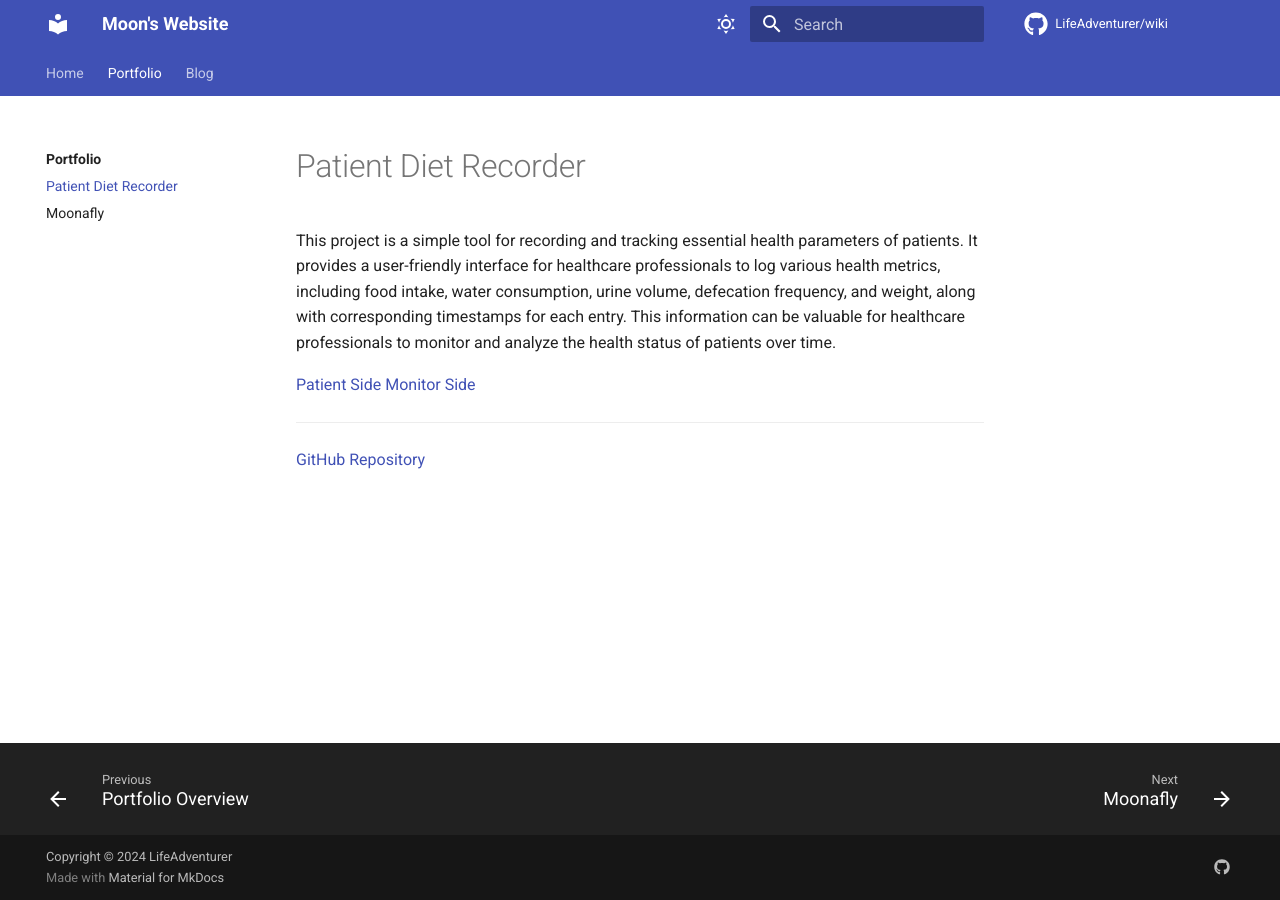
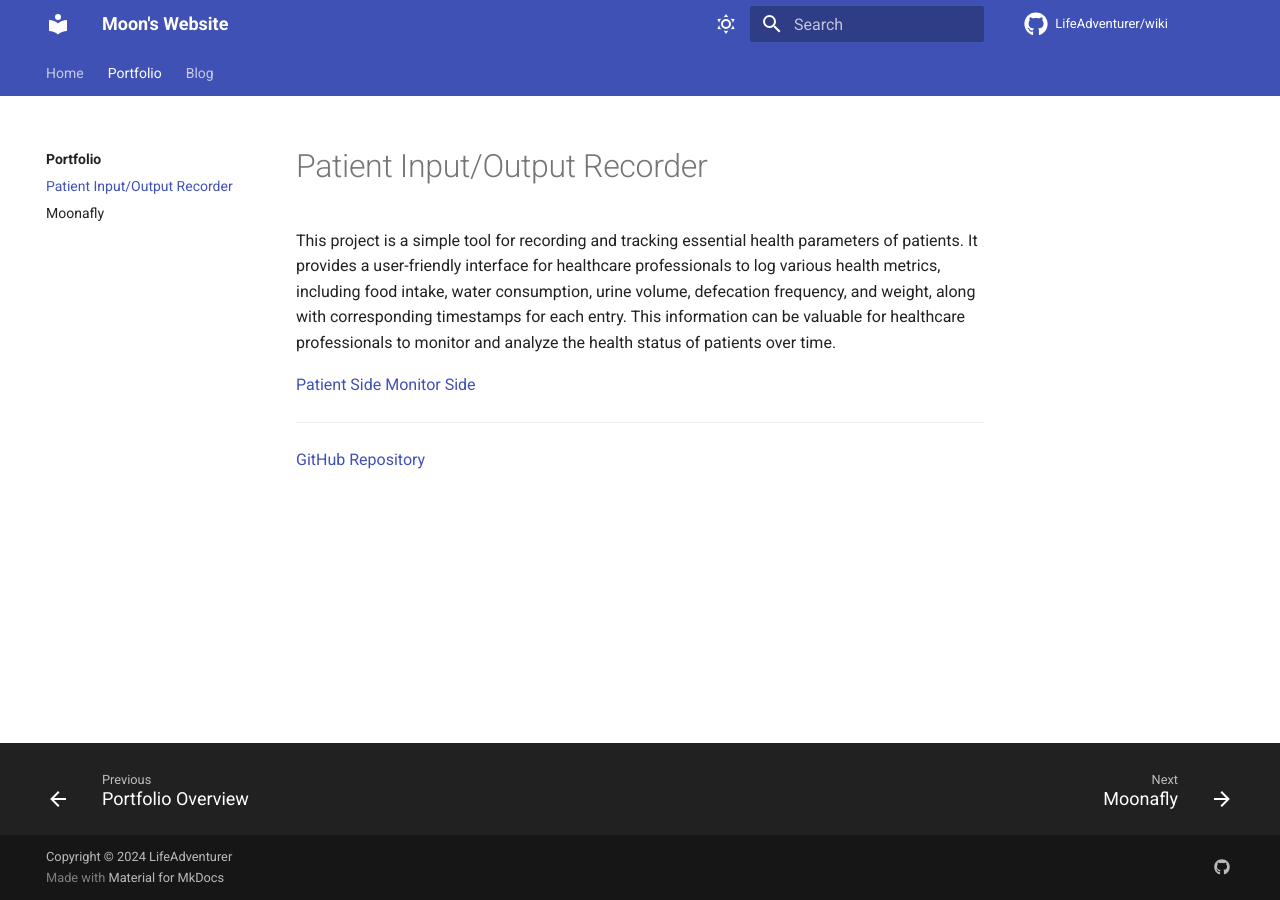
Before and after one commit to LifeAdventurer/wiki, an MkDocs documentation site: the page built from docs/portfolio/patient-input-output-recorder.md, in a window 1280 px wide. Built offline with MkDocs 1.6.1 and Material for MkDocs 9.7.7, drawn with Linux system fonts in a browser that asks for light colours; comment, search, counter and statistics services are not loaded.

Commit message:
Rename patient diet recorder

```diff
--- a/docs/portfolio/patient-diet-recorder.md
+++ b/docs/portfolio/patient-input-output-recorder.md
@@ -1,9 +1,9 @@
-# Patient Diet Recorder
+# Patient Input/Output Recorder
 
 This project is a simple tool for recording and tracking essential health parameters of patients. It provides a user-friendly interface for healthcare professionals to log various health metrics, including food intake, water consumption, urine volume, defecation frequency, and weight, along with corresponding timestamps for each entry. This information can be valuable for healthcare professionals to monitor and analyze the health status of patients over time.
 
-[Patient Side](https://lifeadventurer.github.io/patient-diet-recorder/patient/)
-[Monitor Side](https://lifeadventurer.github.io/patient-diet-recorder/monitor/)
+[Patient Side](https://lifeadventurer.github.io/patient-input-output-recorder/patient/)
+[Monitor Side](https://lifeadventurer.github.io/patient-input-output-recorder/monitor/)
 
 ---
-[GitHub Repository](https://github.com/LifeAdventurer/patient-diet-recorder/)
+[GitHub Repository](https://github.com/LifeAdventurer/patient-input-output-recorder/)
--- a/mkdocs.yml
+++ b/mkdocs.yml
@@ -96,7 +96,7 @@ nav:
   - Home: index.md
   - Portfolio:
     - Portfolio Overview: portfolio/index.md
-    - Patient Diet Recorder: portfolio/patient-diet-recorder.md
+    - Patient Input/Output Recorder: portfolio/patient-input-output-recorder.md
     - Moonafly: portfolio/moonafly.md
   - Blog:
     - blog/index.md
```
Also changed, not shown: docs/portfolio/index.md (+1 -1 lines).
